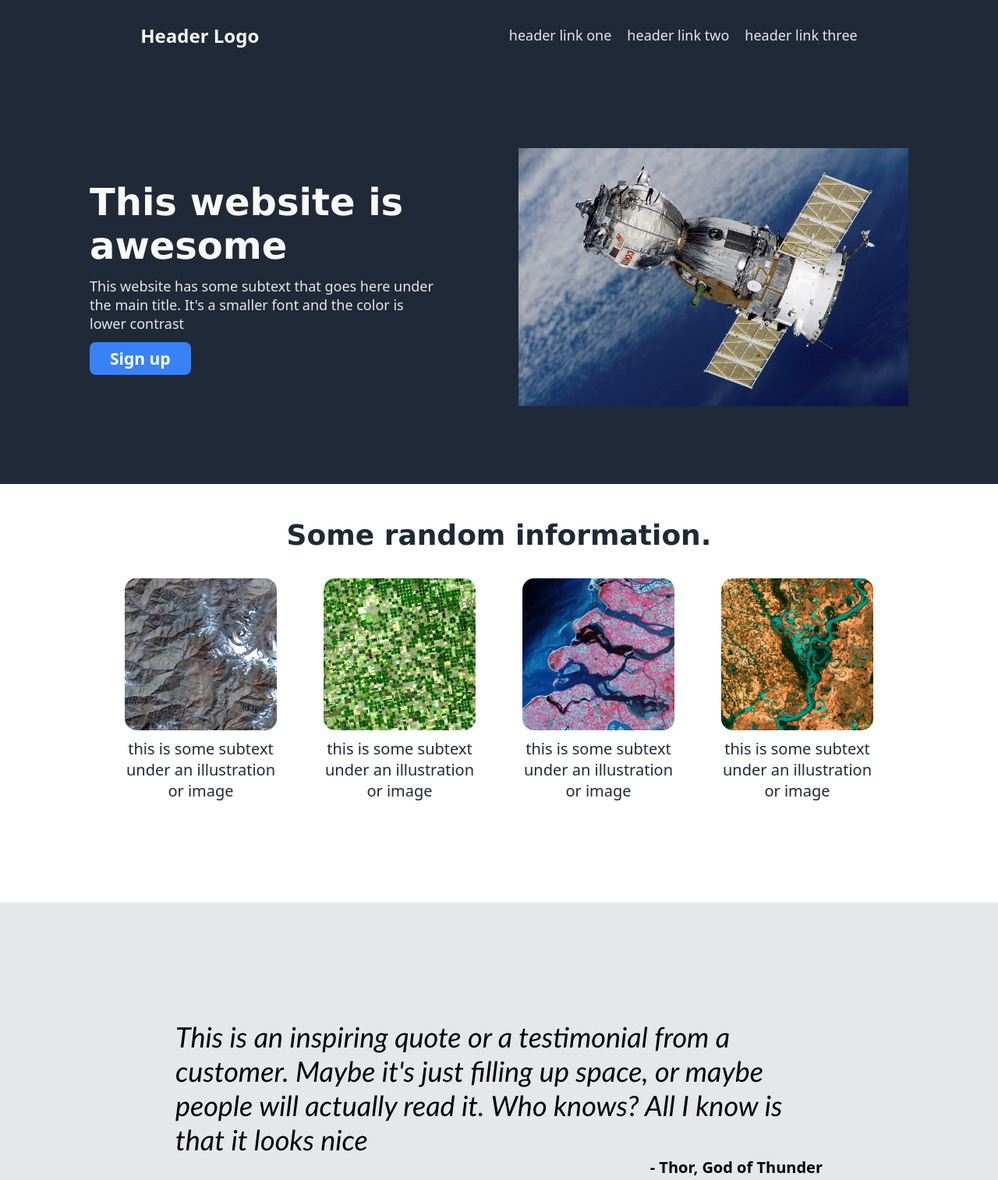
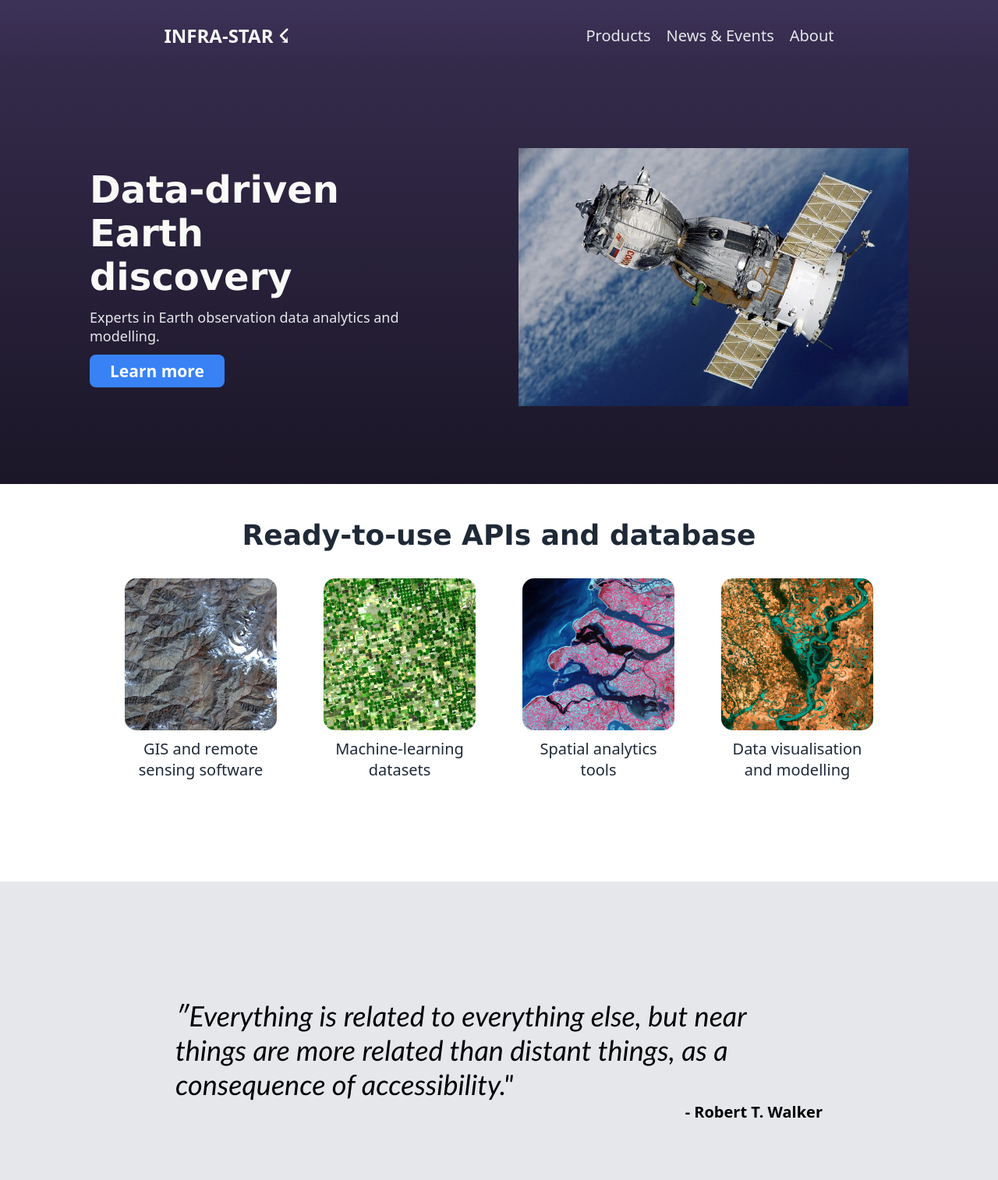
Before and after one commit to Yagrr/odin-landingpage, a plain HTML site: page index.html in a window 1280 px wide. Shown: the top 1514 px of the page at 78% size. Drawn offline with Linux system fonts and the light colour scheme.

Commit message:
Add geography-themed text and change header/hero to purple

```diff
--- a/index.html
+++ b/index.html
@@ -9,11 +9,11 @@
     <body>
 
         <div class="header">
-            <a class="header-logo" href="index.html">Header Logo</a>
+            <a class="header-logo" href="index.html">INFRA-STAR ☇</a>
             <ul class="header-links">
-                <li><a class="header-link" href="index.html">header link one</a></li>
-                <li><a class="header-link"href="index.html">header link two</a></li>
-                <li><a class="header-link"href="index.html">header link three</a></li>
+                <li><a class="header-link" href="index.html">Products</a></li>
+                <li><a class="header-link"href="index.html">News & Events</a></li>
+                <li><a class="header-link"href="index.html">About</a></li>
             </ul>
         </div>
 
@@ -23,15 +23,15 @@
                 <div class="h1-left">
 
                     <div class="h1-left-title">
-                        This website is awesome
+                        Data-driven Earth discovery
                     </div>
 
                     <div class="h1-left-subtext">
-                        This website has some subtext that goes here under the main title. It's a smaller font and the color is lower contrast
+                        Experts in Earth observation data analytics and modelling.
                     </div>
 
                     <div class="h1-sign-button">
-                        <a class="sign-button" href="index.html">Sign up</a>
+                        <a class="sign-button" href="index.html">Learn more</a>
                     </div>
                 </div>
 
@@ -41,28 +41,28 @@
 
             <div class="head-2">
                 <div class="h2-title">
-                    Some random information.
+                    Ready-to-use APIs and database
                 </div>
                 <div class="h2-boxes">
 
                     <div class="h2-box">
                         <img class="box-img" src="resources/box-mountains.jpg" alt="image">
-                        <div class="img-subtext">this is some subtext under an illustration or image</div>
+                        <div class="img-subtext">GIS and remote sensing software</div>
                     </div>
 
                     <div class="h2-box">
                         <img class="box-img" src="resources/box-fields.jpg" alt="image">
-                        <div class="img-subtext">this is some subtext under an illustration or image</div>
+                        <div class="img-subtext">Machine-learning datasets</div>
                     </div>
 
                     <div class="h2-box">
                         <img class="box-img"src="resources/box-netherlands.jpg" alt="image">
-                        <div class="img-subtext">this is some subtext under an illustration or image</div>
+                        <div class="img-subtext">Spatial analytics tools</div>
                     </div>
 
                     <div class="h2-box">
                         <img class="box-img"src="resources/box-meandering-river.jpg" alt="image">
-                        <div class="img-subtext">this is some subtext under an illustration or image</div>
+                        <div class="img-subtext">Data visualisation and modelling</div>
                     </div>
                 </div>
             </div>
@@ -70,11 +70,11 @@
 
                 <div class="quote-wrapper">
                     <div class="quote">
-                        This is an inspiring quote or a testimonial from a customer. Maybe it's just filling up space, or maybe people will actually read it. Who knows? All I know is that it looks nice
+                        ″Everything is related to everything else, but near things are more related than distant things, as a consequence of accessibility."
                     </div>
 
                     <div class="quote-author">
-                        - Thor, God of Thunder
+                        - Robert T. Walker
                     </div>
                 </div>
             </div>
@@ -83,16 +83,16 @@
                 <div class="big-sign">
                     <div class="h4-left">
                         <div class="big-sign-text">
-                            Call to action! It's time!
+                            Planetary observation at arm's length
                         </div>
 
                         <div class="big-sign-subtext">
-                            Sign up for our product by clicking that button right over there!
+                            Browse our product catalog by clicking that button right over there!
                         </div>
                     </div>
 
                     <div class="h4-sign-button">
-                        <a class="sign-button" href="index.html">Sign up</a>
+                        <a class="sign-button" href="index.html">Learn more</a>
                     </div>
                 </div>
             </div>
--- a/styles.css
+++ b/styles.css
@@ -11,8 +11,8 @@ body {
     justify-content:space-around;
     align-items: center;
     padding:20px;
-    background-color: #1F2937;
     min-height: 50px;
+    background-image: linear-gradient(180deg, #3D3258, #332A4A);
 }
 
 .header-logo,.header-logo:hover {
@@ -26,7 +26,7 @@ body {
     display: flex;
     flex-direction: row;
     list-style: none;
-    font-size:18px;
+    font-size:20px;
     margin: 0;
     padding: 0;
     gap: 20px;
@@ -53,7 +53,7 @@ body {
     display: flex;
     justify-content: center;
     align-items:center;
-    background-color: #1F2937;
+    background-image: linear-gradient(180deg, #332A4A,#1B1627);
     padding: 100px;
     gap:100px;
 }
@@ -139,6 +139,8 @@ a:hover.sign-button {
 
 .h2-boxes {
     display: flex;
+    align-items: center;
+    justify-content: center;
     gap:60px;
 }
 
@@ -155,7 +157,6 @@ a:hover.sign-button {
 img.box-img {
     width:195px;
     height:195px;
-    border: 3px transparent #3882F6;
     border-radius: 15px;
     transition: transform .2s;
 }
@@ -243,7 +244,7 @@ img.box-img {
     font-weight: bold;
     transition: transform .1s;
     max-height:48px;
-    max-width:126px;
+    max-width:150px;
 }
 
 .h4-sign-button:hover {
```
